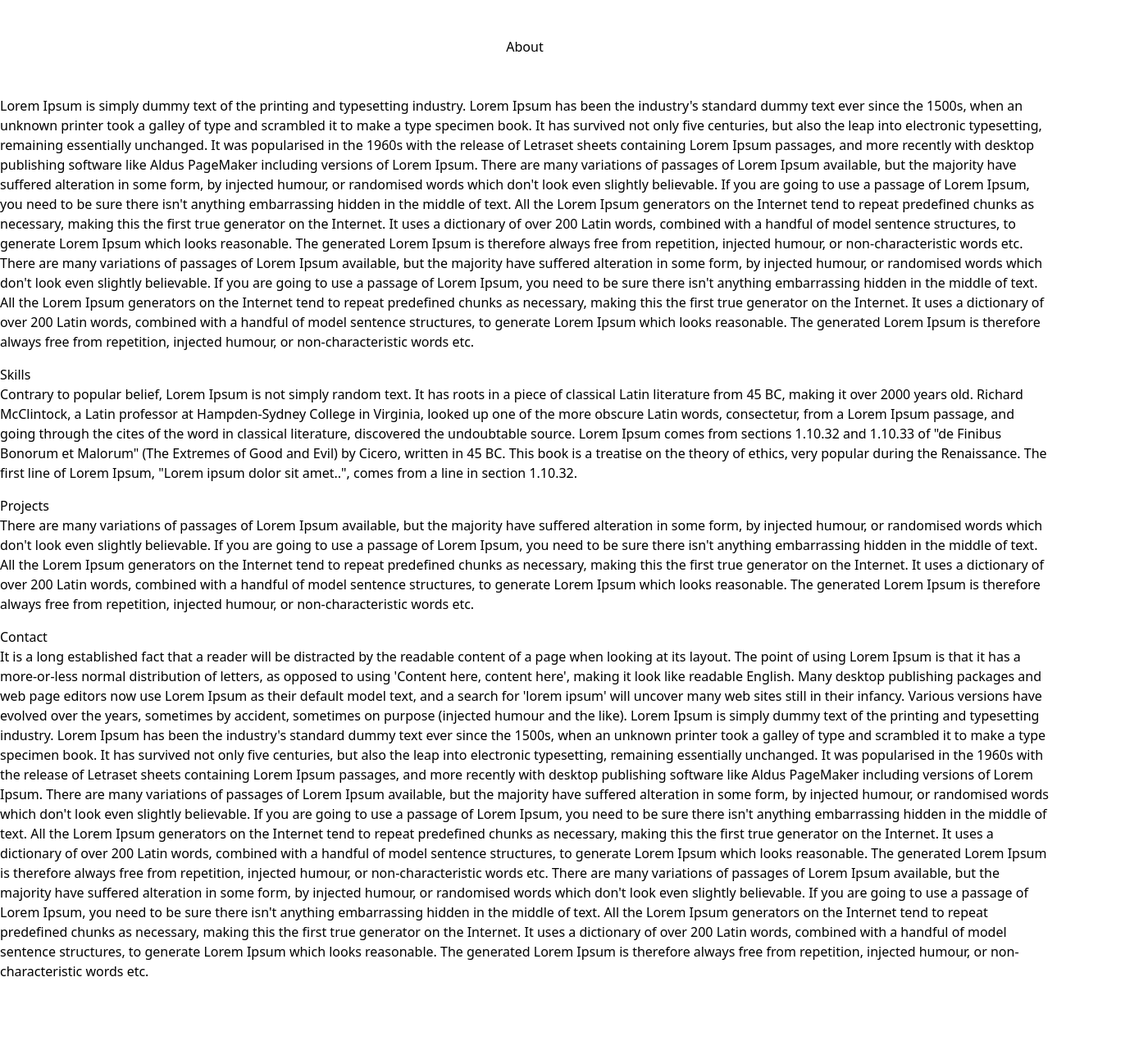
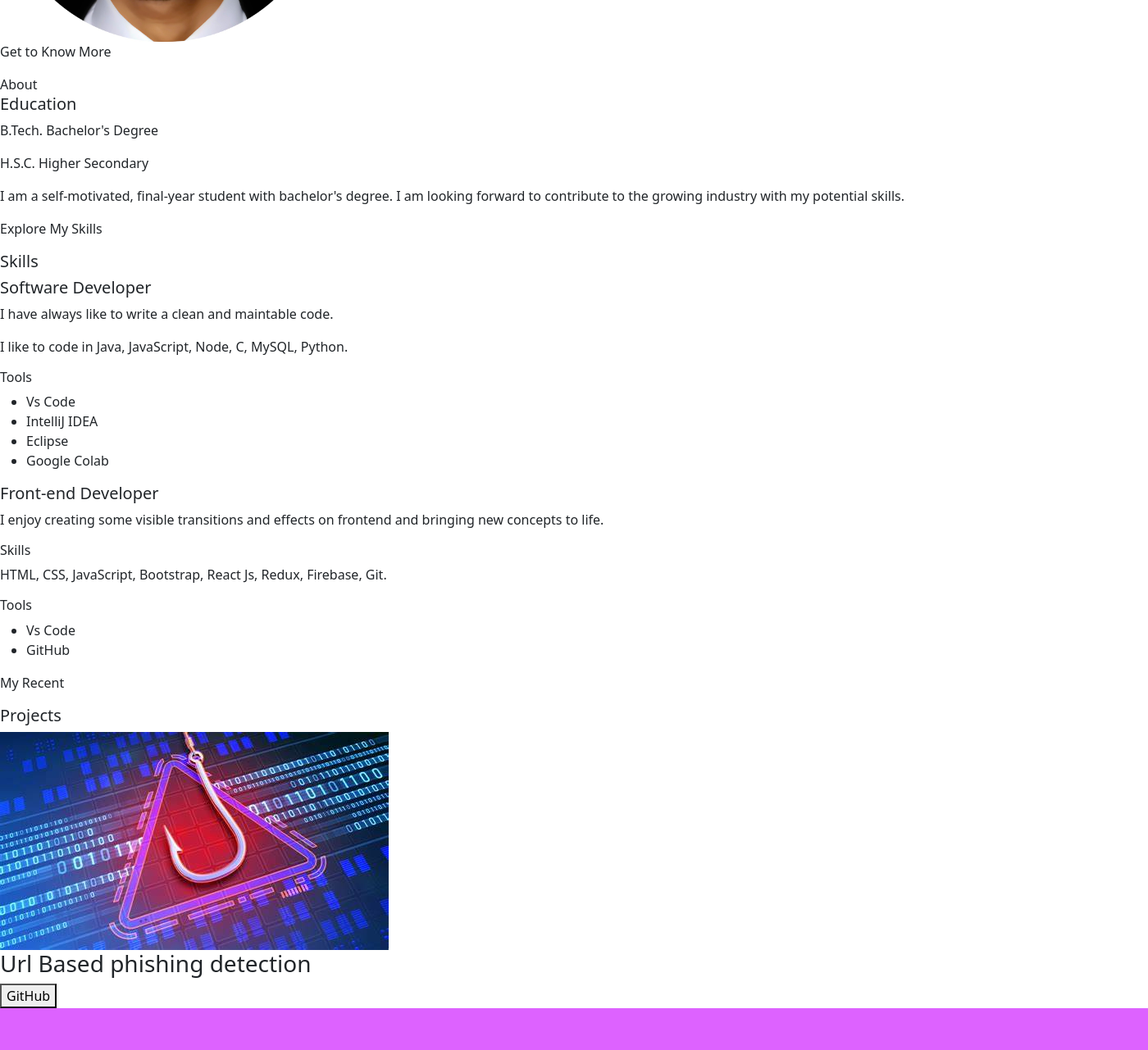
Before and after one commit to NagarajanSanthosh/Portfolio-react, a React app: page / in a window 1280 px wide. Shown: the part 579-1860 px from the top of the page at 82% size, 1400 px wide, since content can reach past the window. Before the commit the page ends 1792 px from the top, so only its background shows below. Built offline with nearby package versions, Linux system fonts and the light colour scheme.

Commit message:
all the root content updated deleted all css. start from scratch --> css

```diff
--- a/package.json
+++ b/package.json
@@ -33,7 +33,8 @@
     "bootstrap": "^5.3.3",
     "react": "^18.3.1",
     "react-dom": "^18.3.1",
-    "react-icons": "^5.1.0"
+    "react-icons": "^5.1.0",
+    "react-pdf": "^7.7.1"
   },
   "repository": {
     "type": "git",
--- a/public/styles.css
+++ b/public/styles.css
@@ -1,9 +1,3 @@
 h1 {
     font-family: Sacramento, Helvetica, Arial, sans-serif;
 }
-body{
-    background-color: #eeeeee;
-}
-.alltextblack{
-    color: #000000;
-}
--- a/src/components/About.jsx
+++ b/src/components/About.jsx
@@ -1,16 +1,28 @@
 import React from 'react'
 import 'bootstrap/dist/css/bootstrap.min.css'
+import '../about.css'
 const About = () => {
   return (
     <div id='about'>
-      <div className='text-center mx-5 my-5'>
+      <div>
+        <p>Get to Know More</p>
         About
       </div>
-      <p>Lorem Ipsum is simply dummy text of the printing and typesetting industry. Lorem Ipsum has been the industry's standard dummy text ever since the 1500s, when an unknown printer took a galley of type and scrambled it to make a type specimen book. It has survived not only five centuries, but also the leap into electronic typesetting, remaining essentially unchanged. It was popularised in the 1960s with the release of Letraset sheets containing Lorem Ipsum passages, and more recently with desktop publishing software like Aldus PageMaker including versions of Lorem Ipsum.
-        There are many variations of passages of Lorem Ipsum available, but the majority have suffered alteration in some form, by injected humour, or randomised words which don't look even slightly believable. If you are going to use a passage of Lorem Ipsum, you need to be sure there isn't anything embarrassing hidden in the middle of text. All the Lorem Ipsum generators on the Internet tend to repeat predefined chunks as necessary, making this the first true generator on the Internet. It uses a dictionary of over 200 Latin words, combined with a handful of model sentence structures, to generate Lorem Ipsum which looks reasonable. The generated Lorem Ipsum is therefore always free from repetition, injected humour, or non-characteristic words etc.
-        There are many variations of passages of Lorem Ipsum available, but the majority have suffered alteration in some form, by injected humour, or randomised words which don't look even slightly believable. If you are going to use a passage of Lorem Ipsum, you need to be sure there isn't anything embarrassing hidden in the middle of text. All the Lorem Ipsum generators on the Internet tend to repeat predefined chunks as necessary, making this the first true generator on the Internet. It uses a dictionary of over 200 Latin words, combined with a handful of model sentence structures, to generate Lorem Ipsum which looks reasonable. The generated Lorem Ipsum is therefore always free from repetition, injected humour, or non-characteristic words etc.
+      <div >
 
-      </p>
+        <div>
+          <div>
+            <h5>Education</h5>
+            <p>B.Tech. Bachelor's Degree</p>
+            <p>H.S.C. Higher Secondary</p>
+          </div>
+          <div>
+          <p>I am a self-motivated, final-year student with bachelor's degree. I am looking forward to contribute to the growing industry with my potential skills.</p>
+
+          </div>
+        </div>
+
+      </div>
     </div>
   )
 }
--- a/src/components/App.js
+++ b/src/components/App.js
@@ -11,7 +11,7 @@ const App = () => {
     return (
         <div>
             <div className='alltextblack'>
-                <div className='flex items-end'>
+                <div>
                     <Navbar />
                 </div>
                 <Intro />
@@ -19,6 +19,10 @@ const App = () => {
                 <Skills />
                 <Projects />
                 <Contact />
+
+                <div>
+                <p>Copyrights © reserved 2024</p>
+                </div>
             </div>
 
         </div>
--- a/src/components/Contact.jsx
+++ b/src/components/Contact.jsx
@@ -2,14 +2,17 @@ import React from 'react'
 
 const Contact = () => {
   return (
-    <div id='contact'>Contact
-      <p>
-        It is a long established fact that a reader will be distracted by the readable content of a page when looking at its layout. The point of using Lorem Ipsum is that it has a more-or-less normal distribution of letters, as opposed to using 'Content here, content here', making it look like readable English. Many desktop publishing packages and web page editors now use Lorem Ipsum as their default model text, and a search for 'lorem ipsum' will uncover many web sites still in their infancy. Various versions have evolved over the years, sometimes by accident, sometimes on purpose (injected humour and the like).
-        Lorem Ipsum is simply dummy text of the printing and typesetting industry. Lorem Ipsum has been the industry's standard dummy text ever since the 1500s, when an unknown printer took a galley of type and scrambled it to make a type specimen book. It has survived not only five centuries, but also the leap into electronic typesetting, remaining essentially unchanged. It was popularised in the 1960s with the release of Letraset sheets containing Lorem Ipsum passages, and more recently with desktop publishing software like Aldus PageMaker including versions of Lorem Ipsum.
-        There are many variations of passages of Lorem Ipsum available, but the majority have suffered alteration in some form, by injected humour, or randomised words which don't look even slightly believable. If you are going to use a passage of Lorem Ipsum, you need to be sure there isn't anything embarrassing hidden in the middle of text. All the Lorem Ipsum generators on the Internet tend to repeat predefined chunks as necessary, making this the first true generator on the Internet. It uses a dictionary of over 200 Latin words, combined with a handful of model sentence structures, to generate Lorem Ipsum which looks reasonable. The generated Lorem Ipsum is therefore always free from repetition, injected humour, or non-characteristic words etc.
-        There are many variations of passages of Lorem Ipsum available, but the majority have suffered alteration in some form, by injected humour, or randomised words which don't look even slightly believable. If you are going to use a passage of Lorem Ipsum, you need to be sure there isn't anything embarrassing hidden in the middle of text. All the Lorem Ipsum generators on the Internet tend to repeat predefined chunks as necessary, making this the first true generator on the Internet. It uses a dictionary of over 200 Latin words, combined with a handful of model sentence structures, to generate Lorem Ipsum which looks reasonable. The generated Lorem Ipsum is therefore always free from repetition, injected humour, or non-characteristic words etc.
-
-      </p></div>
+    <div id='contact'>
+      <p>Get in Touch</p>
+      <h5> Contact
+      </h5>
+      <p>Email{` `}
+      <a href='mailto:santhoshn2982@gmail.com'>santhoshn2982@gmail.com</a>
+      </p>
+      <p>LinkedIn{` `}
+      <a href='https://www.linkedin.com/in/santhosh-nagarajan-98686923b/'>Linked/Santhosh</a>
+      </p>
+    </div>
   )
 }
 
--- a/src/components/Projects.jsx
+++ b/src/components/Projects.jsx
@@ -1,9 +1,39 @@
 import React from 'react'
+import '../project.css'
+import phishingImage from '../image/phishing.jpeg'
+import todoImage from '../image/todo.png'
 
 const Projects = () => {
+    const openProject1 = () => {
+        window.open('https://github.com/NagarajanSanthosh/URL-based-phishing.git', '_blank')
+    }
+    const openProject2 = () => {
+        window.open('https://github.com/NagarajanSanthosh/todo-react.git', '_blank')
+    }
     return (
-        <div id='project'>Projects
-            <p>There are many variations of passages of Lorem Ipsum available, but the majority have suffered alteration in some form, by injected humour, or randomised words which don't look even slightly believable. If you are going to use a passage of Lorem Ipsum, you need to be sure there isn't anything embarrassing hidden in the middle of text. All the Lorem Ipsum generators on the Internet tend to repeat predefined chunks as necessary, making this the first true generator on the Internet. It uses a dictionary of over 200 Latin words, combined with a handful of model sentence structures, to generate Lorem Ipsum which looks reasonable. The generated Lorem Ipsum is therefore always free from repetition, injected humour, or non-characteristic words etc.</p>
+        <div id='project'>
+            <p>My Recent</p>
+            <h5>Projects</h5>
+            <div>
+                <div>
+
+                    <img className='' src={phishingImage} alt='project1' />
+                    <div>
+                        <h3>Url Based phishing detection</h3>
+                        <button onClick={openProject1}>GitHub</button>
+                    </div>
+                </div>
+                <div>
+
+                    <img src={todoImage} alt='project12' />
+                    <div>
+                        <h3>Todo List</h3>
+                        <button onClick={openProject2}>GitHub</button>
+                    </div>
+                </div>
+            </div>
+
+
         </div>
     )
 }
--- a/src/components/Skills.jsx
+++ b/src/components/Skills.jsx
@@ -2,8 +2,41 @@ import React from 'react'
 
 const Skills = () => {
   return (
-    <div id='skills'>Skills
-    <p>Contrary to popular belief, Lorem Ipsum is not simply random text. It has roots in a piece of classical Latin literature from 45 BC, making it over 2000 years old. Richard McClintock, a Latin professor at Hampden-Sydney College in Virginia, looked up one of the more obscure Latin words, consectetur, from a Lorem Ipsum passage, and going through the cites of the word in classical literature, discovered the undoubtable source. Lorem Ipsum comes from sections 1.10.32 and 1.10.33 of "de Finibus Bonorum et Malorum" (The Extremes of Good and Evil) by Cicero, written in 45 BC. This book is a treatise on the theory of ethics, very popular during the Renaissance. The first line of Lorem Ipsum, "Lorem ipsum dolor sit amet..", comes from a line in section 1.10.32.</p>
+    <div id='skills'>
+      <p>Explore My Skills</p>
+      <h5>Skills</h5>
+      <div>
+        <div>
+          <div>
+            <h5>Software Developer</h5>
+            <p>I have always like to write a clean and maintable code.</p>
+            <p>I like to code in Java, JavaScript, Node, C, MySQL, Python.</p>
+            <h6>Tools</h6>
+            <ul>
+              <li>Vs Code</li>
+              <li>IntelliJ IDEA</li>
+              <li>Eclipse</li>
+              <li>Google Colab</li>
+            </ul>
+          </div>
+        </div>
+
+        <div>
+          <div>
+            <h5>Front-end Developer</h5>
+            <p>I enjoy  creating some visible transitions and effects on frontend and bringing new concepts to life.
+            </p>
+            <h6>Skills</h6>
+            <p>HTML, CSS, JavaScript, Bootstrap, React Js, Redux, Firebase, Git.</p>
+            <h6>Tools</h6>
+            <ul>
+              <li>Vs Code</li>
+              <li>GitHub</li>
+
+            </ul>
+          </div>
+        </div>
+      </div>
     </div>
   )
 }
--- a/src/index.css
+++ b/src/index.css
@@ -2,9 +2,3 @@
     height: 400px;
     width: 400px;
 }
-.intro {
-    text-align: center;
-}
-.self-align{
-align-self: center;
-}
--- a/src/main.css
+++ b/src/main.css
@@ -1,5 +1,5 @@
 :root {
-    --mainColor: #eeeeee;
+    --mainColor: #ffffff;
     --textColor: #000000;
     --secondaryColor: #db2839;
 
--- /dev/null
+++ b/src/project.css
@@ -0,0 +1,5 @@
+.project-img {
+    border-radius: 2rem;
+    width: 90%;
+    height: 90%;
+}
```
Also changed, not shown: src/components/Intro.jsx (+24 -6 lines), src/about.css (added), src/image/phishing.jpeg (added), src/image/todo.png (added), 1 other file.
